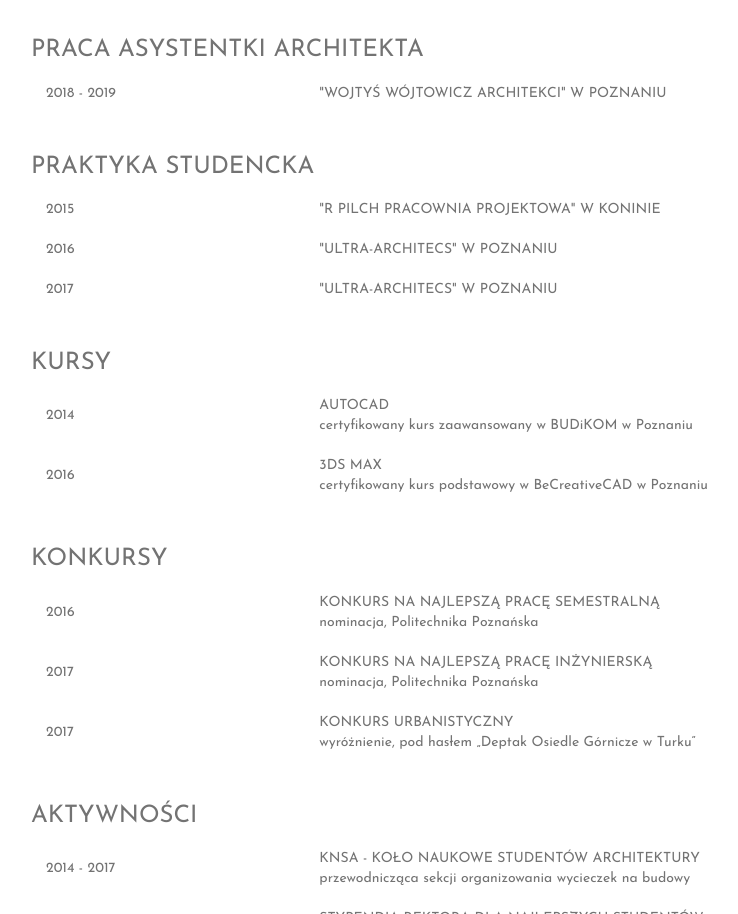
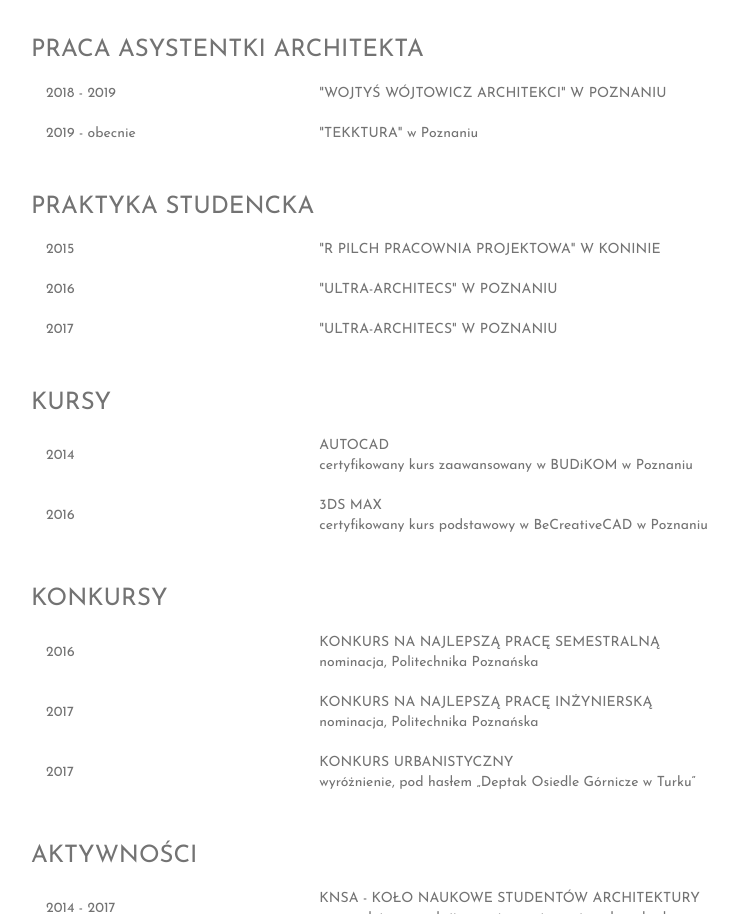
Before and after one commit to annkaczmarek/annkaczmarek.github.io, a website: page index.html in a window 1280 px wide. Shown: the part 2533-3447 px from the top of the page, without its empty margins (199-937 px from the left). Drawn offline with nearby package versions, Linux system fonts and the light colour scheme; some packages are replaced by stand-ins of ours.

Commit message:
add another row in experience row

```diff
--- a/main/main.html
+++ b/main/main.html
@@ -189,6 +189,16 @@
                             </td>
                         </tr>
                     </tbody>
+                    <tbody>
+                        <tr class="row">
+                            <td class="col-sm-4">
+                                2019 - obecnie
+                            </td>
+                            <td class="col-sm-8">
+                                "TEKKTURA" w Poznaniu
+                            </td>
+                        </tr>
+                    </tbody>
                 </table>
                 <h3>PRAKTYKA STUDENCKA</h3>
                 <table style="width: 100%">
```
Lines whose indentation alone changed are shown as unchanged.
